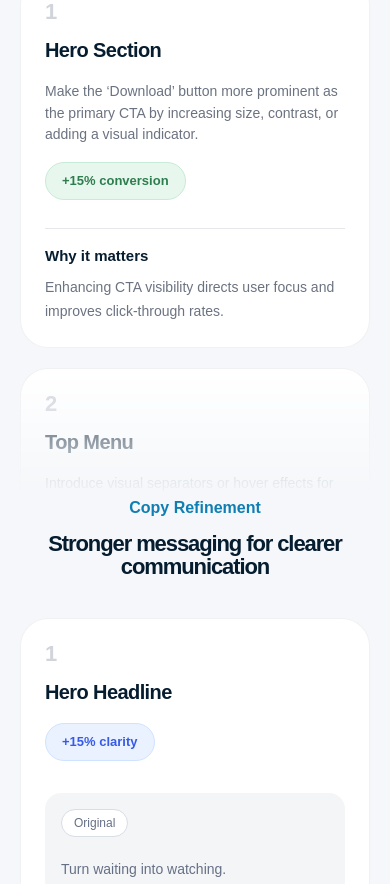
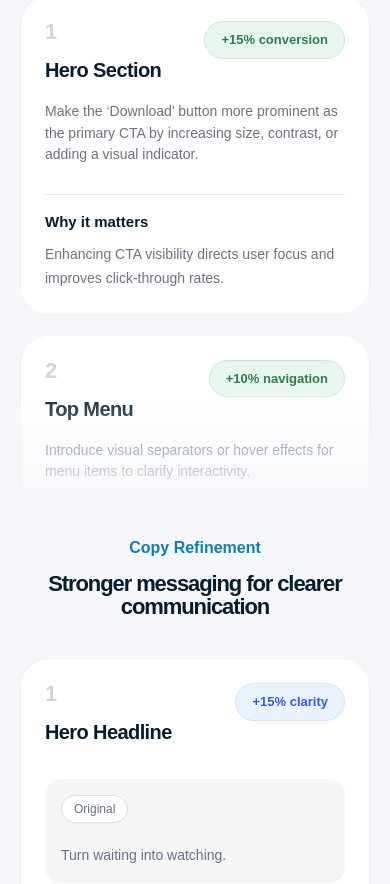
Before and after one commit to samarenkovdmitry/Klynt, a Next.js app: page / in a window 390 px wide. Shown: the part 2340-3224 px from the top of the page. Built offline with nearby package versions, Linux system fonts and the light colour scheme; a web font is replaced by a local one.

Commit message:
Features Upd

```diff
--- a/app/page.tsx
+++ b/app/page.tsx
@@ -490,39 +490,22 @@ export default function Home() {
         UX Issues
       </div>
 
-
       <h2 className="mt-3 text-[28px] md:text-[42px] font-semibold leading-[1.05] tracking-[-0.05em] text-[#061C2F]">
         Key problems hurting clarity and conversion
       </h2>
     </div>
 
-    <div
-      className="
-        relative
-        max-h-[520px]
-        overflow-hidden
-        [mask-image:linear-gradient(to_bottom,black_75%,transparent_100%)]
-      "
-    >
+    <div className="relative max-h-[520px] overflow-hidden [mask-image:linear-gradient(to_bottom,black_75%,transparent_100%)]">
       <div className="mt-8 space-y-5">
 
         {[1, 2].map((item) => (
           <div
             key={item}
-            className="
-              rounded-[28px]
-              border
-              border-[rgba(6,28,47,0.06)]
-              bg-white
-              px-6
-              py-6
-              md:px-10
-              md:py-10
-            "
+            className="rounded-[28px] border border-[rgba(6,28,47,0.06)] bg-white px-6 py-6 md:px-10 md:py-10"
           >
             <div className="flex flex-col md:flex-row gap-3 md:gap-6">
 
-              <div className="text-[22px] md:text-[28px] md:text-[34px] font-semibold leading-none tracking-[-0.05em] text-[#D1D5DB]">
+              <div className="text-[22px] md:text-[34px] font-semibold leading-none tracking-[-0.05em] text-[#D1D5DB]">
                 {item}
               </div>
 
@@ -545,7 +528,6 @@ export default function Home() {
                         Weak CTA
                       </div>
                     </div>
-
                   </div>
 
                   <div className="flex flex-wrap gap-2">
@@ -578,53 +560,39 @@ export default function Home() {
     </div>
 
     {/* SECTION 2 — Suggested Improvements */}
-<div className="mx-auto max-w-[760px] text-center">
+    <div className="mx-auto max-w-[760px] text-center mt-[20px] md:mt-[60px]">
       <div className="inline-flex text-[16px] font-semibold text-[#0F7FB3]">
         Suggested Improvements
       </div>
 
-  <h2 className="mt-3 text-[22px] md:text-[32px] md:text-[42px] font-semibold leading-[1.05] tracking-[-0.05em] text-[#061C2F]">
+      <h2 className="mt-3 text-[22px] md:text-[42px] font-semibold leading-[1.05] tracking-[-0.05em] text-[#061C2F]">
         High-impact fixes to improve the experience
       </h2>
     </div>
 
-<div
-  className="
-    relative
-    max-h-[520px]
-    overflow-hidden
-    mt-10
-    [mask-image:linear-gradient(to_bottom,black_75%,transparent_100%)]
-  "
->
+    <div className="relative max-h-[520px] overflow-hidden mt-10 [mask-image:linear-gradient(to_bottom,black_75%,transparent_100%)]">
       <div className="space-y-5">
 
         {[1, 2].map((item) => (
           <div
             key={item}
-        className="
-          rounded-[28px]
-          border
-          border-[rgba(6,28,47,0.06)]
-          bg-white
-          px-6
-          py-6
-          md:px-10
-          md:py-10
-          w-full
-        "
+            className="relative rounded-[28px] border border-[rgba(6,28,47,0.06)] bg-white px-6 py-6 md:px-10 md:py-10"
           >
+
+            {/* pill moved to top-right */}
+            <div className="absolute right-6 top-6 md:right-10 md:top-10 rounded-full border border-[#C7EBD6] bg-[#E8F7EE] px-4 py-2 text-[13px] md:text-[14px] font-semibold text-[#2E7D4F] whitespace-nowrap">
+              {item === 1 ? "+15% conversion" : "+10% navigation"}
+            </div>
+
             <div className="flex flex-col md:flex-row gap-3 md:gap-6">
 
-          {/* Number */}
-          <div className="text-[22px] md:text-[28px] md:text-[34px] font-semibold leading-none tracking-[-0.05em] text-[#D1D5DB]">
+              <div className="text-[22px] md:text-[34px] font-semibold leading-none tracking-[-0.05em] text-[#D1D5DB]">
                 {item}
               </div>
 
               <div className="flex-1">
                 <div className="flex flex-col md:flex-row justify-between items-start gap-4">
 
-              {/* Title + description */}
                   <div>
                     <h3 className="text-[20px] md:text-[26px] font-semibold tracking-[-0.03em] text-[#061C2F]">
                       {item === 1 ? "Hero Section" : "Top Menu"}
@@ -636,14 +604,8 @@ export default function Home() {
                         : "Introduce visual separators or hover effects for menu items to clarify interactivity."}
                     </p>
                   </div>
-
-              {/* Green pill */}
-              <div className="rounded-full border border-[#C7EBD6] bg-[#E8F7EE] px-4 py-2 text-[13px] md:text-[14px] font-semibold text-[#2E7D4F] whitespace-nowrap">
-                {item === 1 ? "+15% conversion" : "+10% navigation"}
-              </div>
                 </div>
 
-            {/* Why it matters */}
                 <div className="mt-7 border-t border-[#E5E7EB] pt-4">
                   <p className="text-[15px] font-semibold text-[#061C2F]">
                     Why it matters
@@ -664,59 +626,42 @@ export default function Home() {
     </div>
 
     {/* SECTION 3 — Copy Refinement */}
-<div className="mx-auto max-w-[760px] text-center">
+    <div className="mx-auto max-w-[760px] text-center mt-[20px] md:mt-[60px]">
       <div className="inline-flex text-[16px] font-semibold text-[#0F7FB3]">
         Copy Refinement
       </div>
 
-  <h2 className="mt-3 text-[22px] md:text-[32px] md:text-[42px] font-semibold leading-[1.05] tracking-[-0.05em] text-[#061C2F]">
+      <h2 className="mt-3 text-[22px] md:text-[42px] font-semibold leading-[1.05] tracking-[-0.05em] text-[#061C2F]">
         Stronger messaging for clearer communication
       </h2>
     </div>
 
-<div
-  className="
-    relative
-    max-h-[520px]
-    overflow-hidden
-    mt-10
-    [mask-image:linear-gradient(to_bottom,black_75%,transparent_100%)]
-  "
->
+    <div className="relative max-h-[520px] overflow-hidden mt-10 [mask-image:linear-gradient(to_bottom,black_75%,transparent_100%)]">
       <div className="space-y-5">
 
         {[1, 2].map((item) => (
           <div
             key={item}
-        className="
-          rounded-[28px]
-          border
-          border-[rgba(6,28,47,0.06)]
-          bg-white
-          px-6
-          py-6
-          md:px-10
-          md:py-10
-        "
+            className="relative rounded-[28px] border border-[rgba(6,28,47,0.06)] bg-white px-6 py-6 md:px-10 md:py-10"
           >
+
+            {/* pill moved to top-right */}
+            <div className="absolute right-6 top-6 md:right-10 md:top-10 rounded-full border border-[#CFE3FF] bg-[#EAF2FF] px-4 py-2 text-[13px] md:text-[14px] font-semibold text-[#375BE7] whitespace-nowrap">
+              {item === 1 ? "+15% clarity" : "+10% conversion"}
+            </div>
+
             <div className="flex flex-col md:flex-row gap-3 md:gap-6">
 
-          {/* Number */}
-          <div className="text-[22px] md:text-[28px] md:text-[34px] font-semibold leading-none tracking-[-0.05em] text-[#D1D5DB]">
+              <div className="text-[22px] md:text-[34px] font-semibold leading-none tracking-[-0.05em] text-[#D1D5DB]">
                 {item}
               </div>
 
               <div className="flex-1">
 
-            {/* Title + green pill */}
                 <div className="flex flex-col md:flex-row justify-between items-start gap-4">
                   <h3 className="text-[20px] md:text-[26px] font-semibold tracking-[-0.03em] text-[#061C2F]">
                     {item === 1 ? "Hero Headline" : "Subheadline"}
                   </h3>
-
-              <div className="rounded-full border border-[#CFE3FF] bg-[#EAF2FF] px-4 py-2 text-[13px] md:text-[14px] font-semibold text-[#375BE7] whitespace-nowrap">
-                {item === 1 ? "+15% clarity" : "+10% conversion"}
-              </div>
                 </div>
 
                 {/* BEFORE / AFTER */}
@@ -802,7 +747,6 @@ export default function Home() {
 
   </div>
 </section>
-
 
 
 
```
Lines whose indentation alone changed are shown as unchanged.
